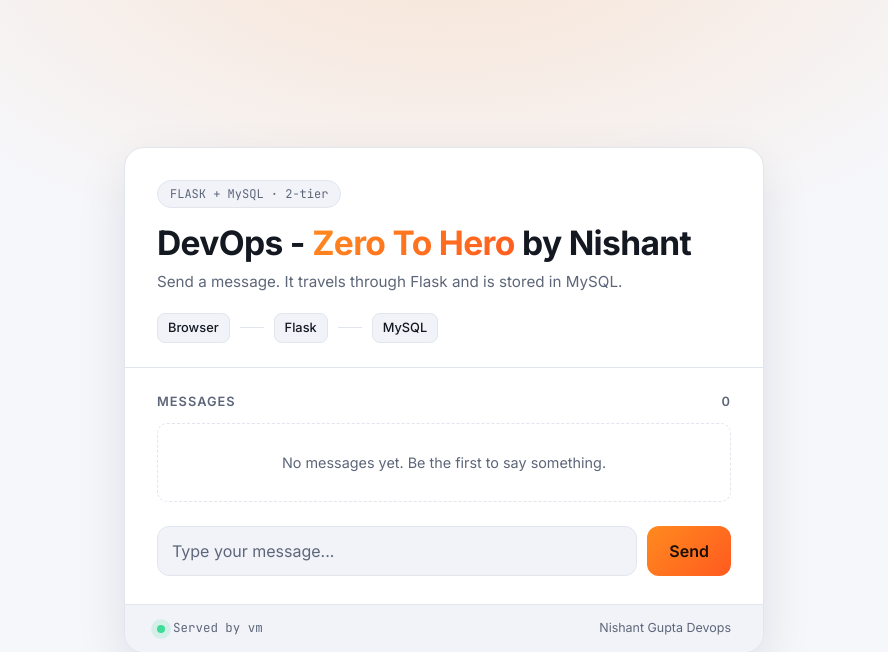
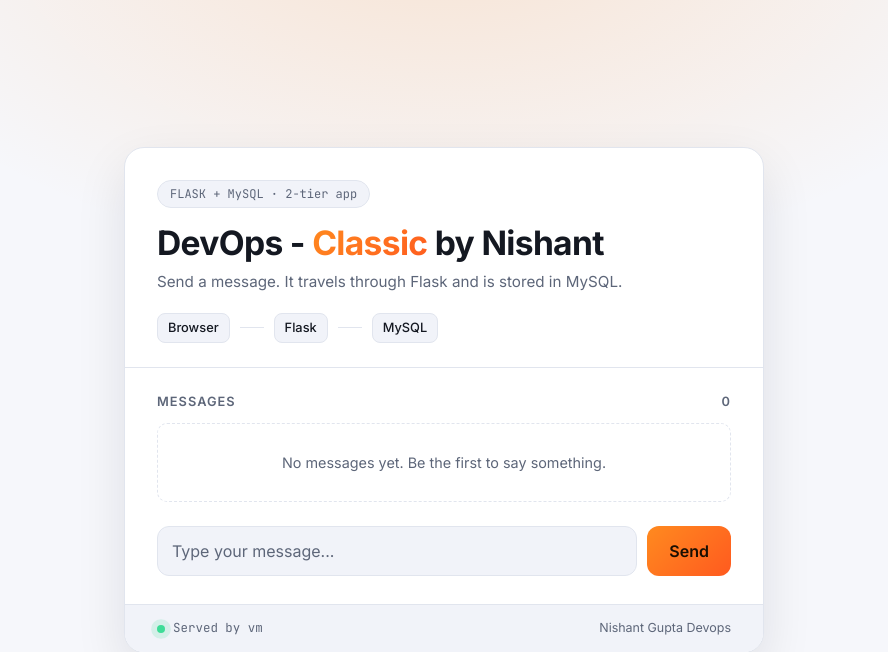
Before and after one commit to nishant-gupta7456/Two-tier, a Flask app: page / in a window 1280 px wide. Shown: the top 652 px of the page, without its empty margins (196-1084 px from the left). Run offline with Flask 3, Linux system fonts and the light colour scheme; data that the repository does not hold is empty.

Commit message:
Update index.html

```diff
--- a/templates/index.html
+++ b/templates/index.html
@@ -260,8 +260,8 @@
 <body>
     <div class="card">
         <header>
-            <div class="eyebrow">FLASK + MySQL · 2-tier</div>
-            <h1>DevOps - <span>Zero To Hero </span> by Nishant</h1>
+            <div class="eyebrow">FLASK + MySQL · 2-tier app</div>
+            <h1>DevOps - <span>Classic </span> by Nishant</h1>
             <p class="subtitle">Send a message. It travels through Flask and is stored in MySQL.</p>
             <div class="tiers" aria-hidden="true">
                 <span class="tier">Browser</span><span class="line"></span>
```
